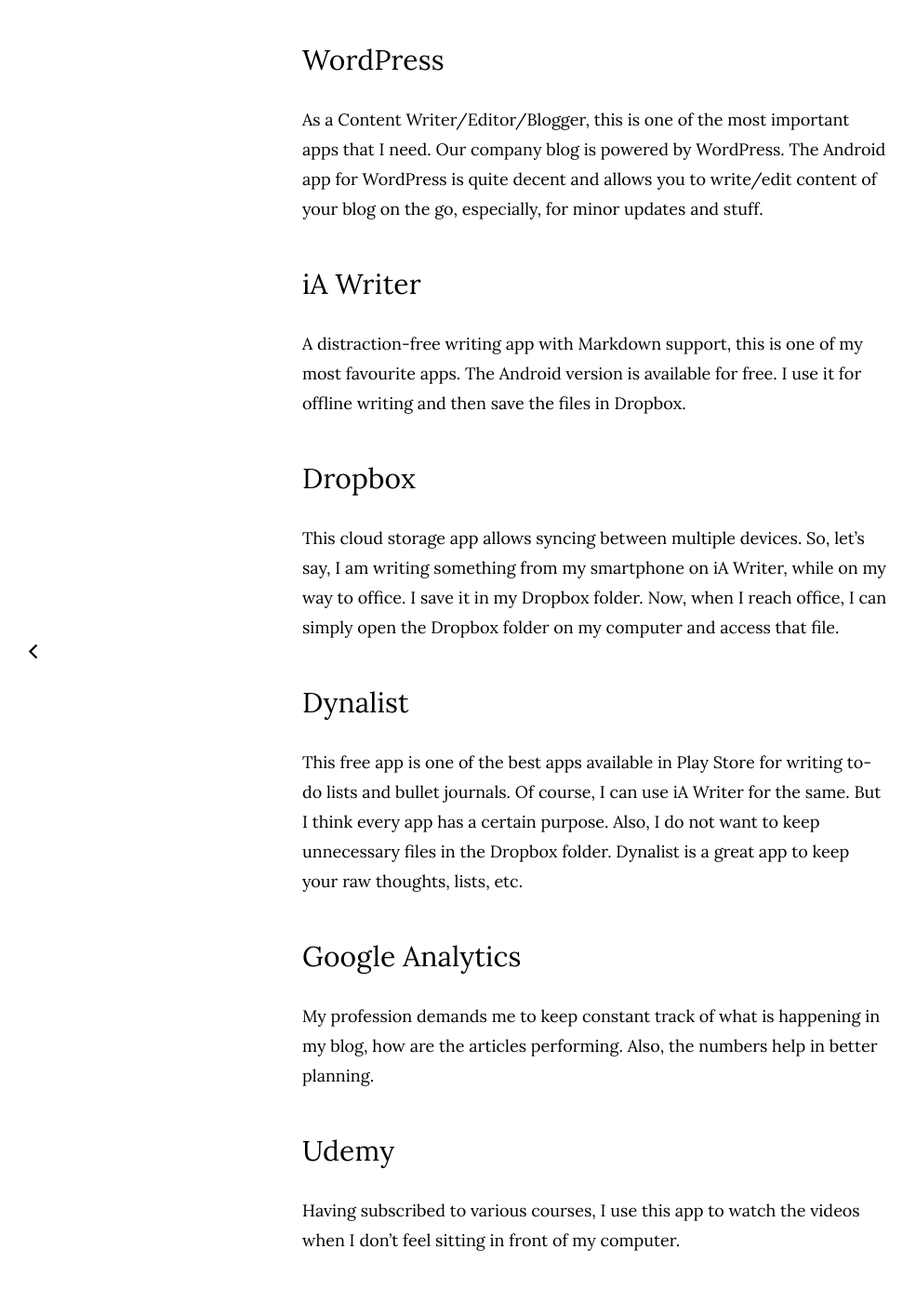
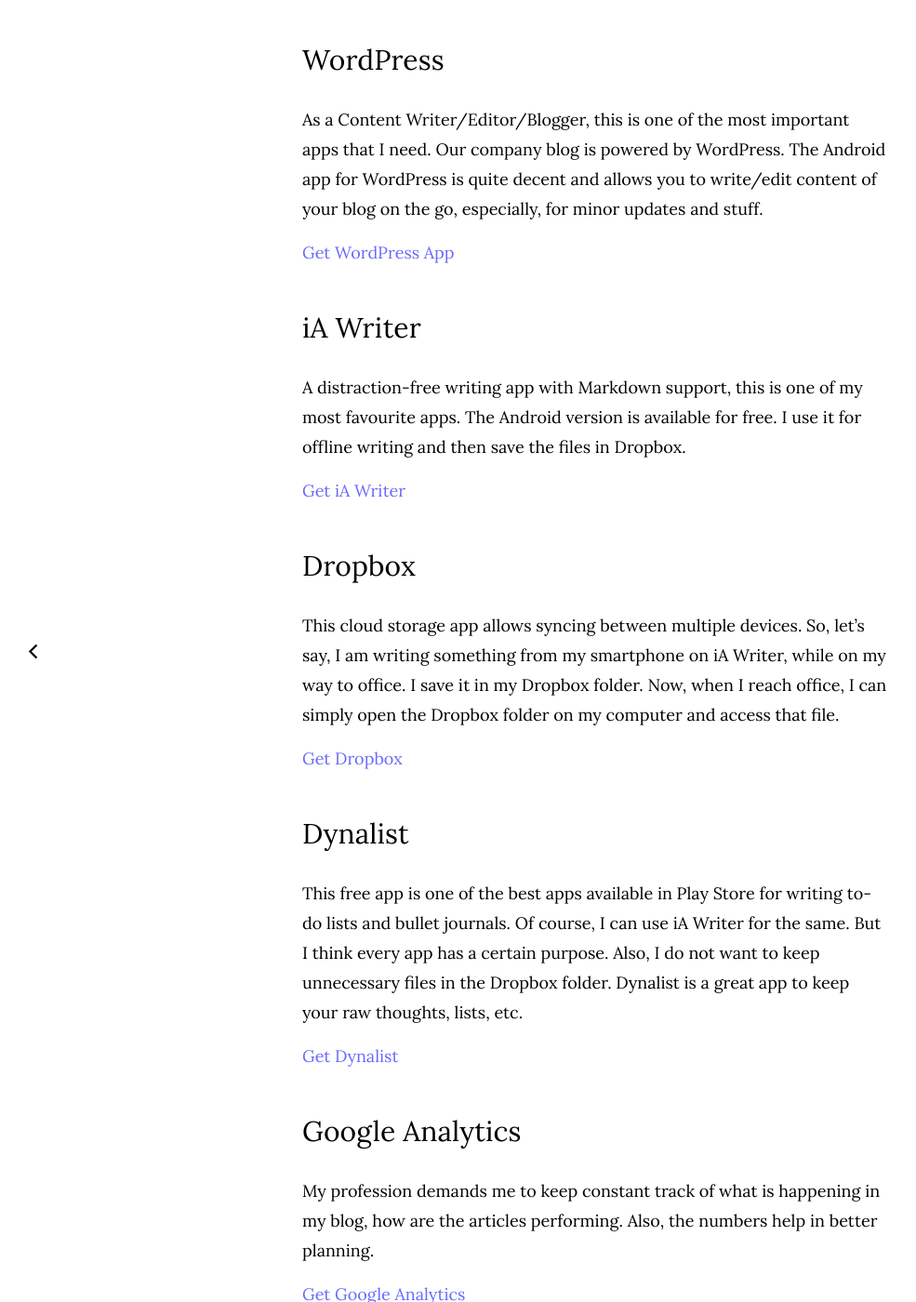
Before and after one commit to argumentativeyouth/pritams-portfolio, a Jekyll site: the page built from _posts/2020-03-27-most-useful-apps-for-your-smartphone.md, in a window 1280 px wide and 1400 px high, scrolled down 1585 px. Shown: the whole window at 93% size, without its empty margins (0-985 px from the left). Built offline with Jekyll 4.4.1, drawn with Linux system fonts in a browser that asks for light colours; some of the changed text lies outside the part shown.

Commit message:
Update 2020-03-27-most-useful-apps-for-your-smartphone.md

```diff
--- a/_posts/2020-03-27-most-useful-apps-for-your-smartphone.md
+++ b/_posts/2020-03-27-most-useful-apps-for-your-smartphone.md
@@ -22,44 +22,66 @@
 
 As a Content Writer/Editor/Blogger, this is one of the most important apps that I need. Our company blog is powered by WordPress. The Android app for WordPress is quite decent and allows you to write/edit content of your blog on the go, especially, for minor updates and stuff.
 
+[Get WordPress App](https://play.google.com/store/apps/details?id=org.wordpress.android&hl=en_IN)
+
 ## iA Writer
 
 A distraction-free writing app with Markdown support, this is one of my most favourite apps. The Android version is available for free. I use it for offline writing and then save the files in Dropbox.
+
+[Get iA Writer](https://play.google.com/store/apps/details?id=net.ia.iawriter&hl=en_IN)
 
 ## Dropbox
 
 This cloud storage app allows syncing between multiple devices. So, let’s say, I am writing something from my smartphone on iA Writer, while on my way to office. I save it in my Dropbox folder. Now, when I reach office, I can simply open the Dropbox folder on my computer and access that file.
 
+[Get Dropbox](https://play.google.com/store/apps/details?id=com.dropbox.android&hl=en_IN)
+
 ## Dynalist
 
 This free app is one of the best apps available in Play Store for writing to-do lists and bullet journals. Of course, I can use iA Writer for the same. But I think every app has a certain purpose. Also, I do not want to keep unnecessary files in the Dropbox folder. Dynalist is a great app to keep your raw thoughts, lists, etc.
+
+[Get Dynalist](https://play.google.com/store/apps/details?id=io.dynalist&hl=en_IN)
 
 ## Google Analytics
 
 My profession demands me to keep constant track of what is happening in my blog, how are the articles performing. Also, the numbers help in better planning.
 
+[Get Google Analytics](https://play.google.com/store/apps/details?id=com.google.android.apps.giant&hl=en_IN)
+
 ## Udemy
 
 Having subscribed to various courses, I use this app to watch the videos when I don’t feel sitting in front of my computer.
+
+[Get Udemy App](https://play.google.com/store/apps/details?id=com.udemy.android&hl=en_IN)
 
 ## Termux
 
 It is an Android terminal emulator and Linux environment app. Basically, it provides a command line environment. Recently, I am learning how to work with servers and all. And I use it to interact with servers.
 
+[Get Termux](https://play.google.com/store/apps/details?id=com.termux&hl=en_IN)
+
 ## Dcoder
 
 I have always loved coding ever since I was introduced to it during my days in engineering college. Although my profession doesn’t demand knowledge of coding (except basic knowledge of HTML, CSS, and JavaScript), I still do it whenever I get time, sometimes while I am travelling. Dcoder is a mobile coding IDE that I use to practice programming on the go.
+
+[Get Dcoder](https://play.google.com/store/apps/details?id=com.paprbit.dcoder&hl=en_IN)
 
 ## Quora
 
 I am very active on Quora and I get tons of requests every day. Of course, I need the Quora app on my smartphone. Also, Quora is a place where people genuinely tend to help others sharing their knowledge, thanks to Quora’s strict moderation policy.
 
+[Get Quora](https://play.google.com/store/apps/details?id=com.quora.android&hl=en_IN)
+
 ## Pocket
 
 Sometimes, while reading on the go, I come across long and in-depth articles which I want to read later, giving 100% of my attention. I save these articles to read later using Pocket. This amazing app lets you save articles, videos and pages from any publication or app. Also, it acts a reference guide for later use.
+
+[Get Pocket](https://play.google.com/store/apps/details?id=com.ideashower.readitlater.pro&hl=en_IN)
 
 ## Medium
 
 Another great place to read quality articles about everything under the sun, I love this app. Many prominent publications maintain a Medium blog. It also lets you bookmark articles to read later.
 
+[Get Medium](https://play.google.com/store/apps/details?id=com.medium.reader&hl=en_IN)
+
 In addition to these useful apps, I also have Netflix, Amazon Prime, Facebook, Instagram, and Twitter installed on my smartphone. I used to spend a lot of time on these apps. So, I had deactivated them at one point. Now, although I have these apps, I use them very rarely. Most of the times, I use the above apps. This has boosted my productivity tens of times.
```
